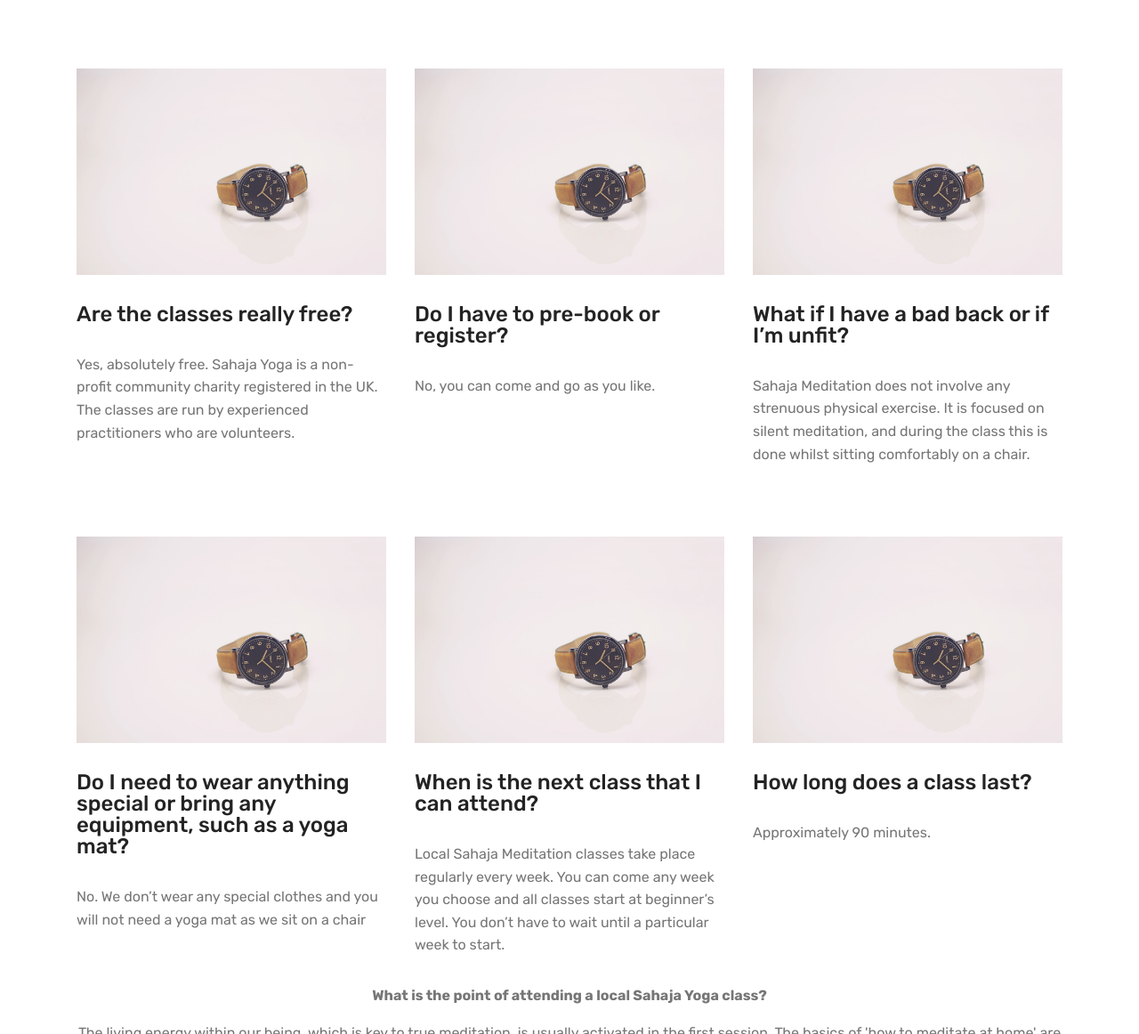
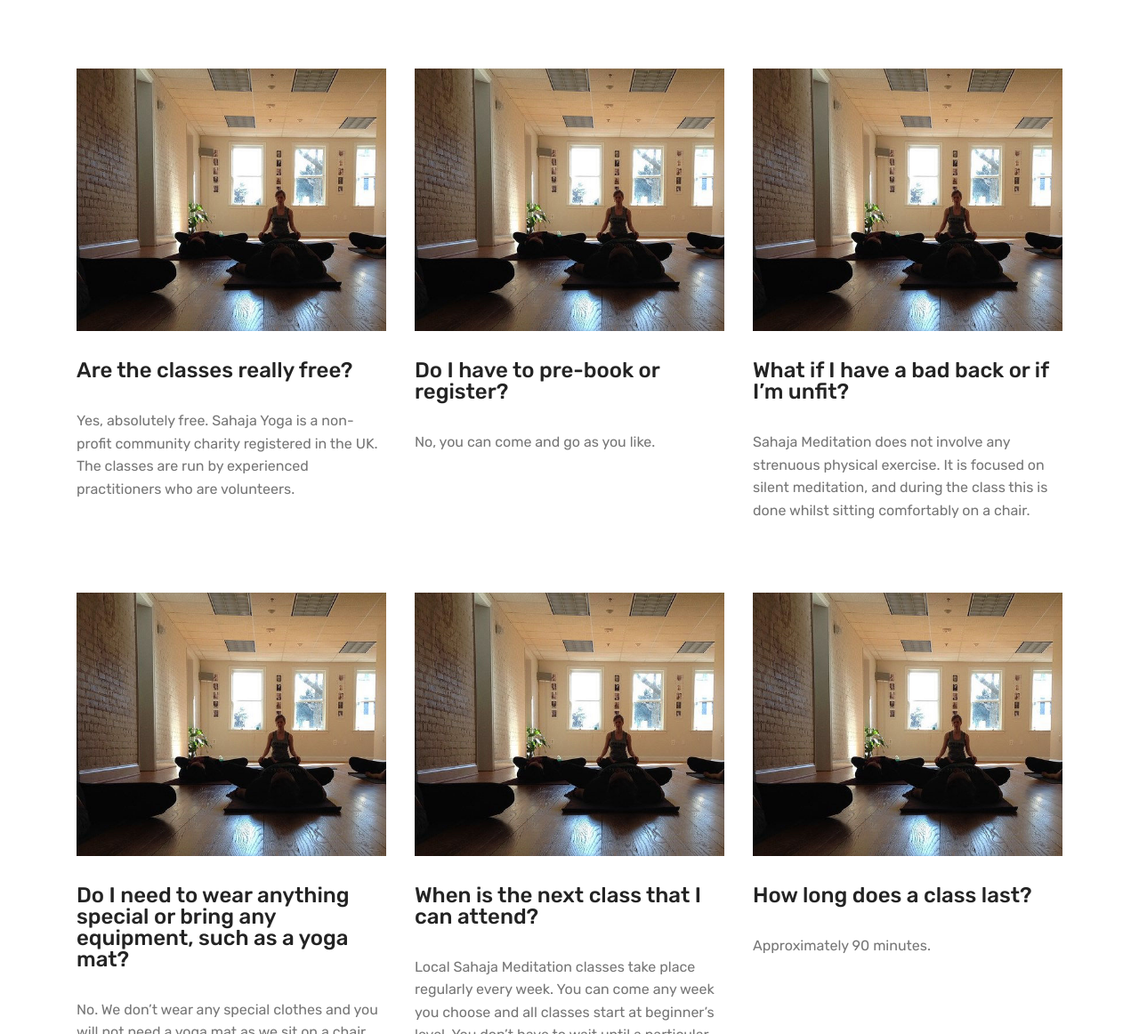
Before and after one commit to nigelmob/NewEaling, a plain HTML site: page whattoexpect.html in a window 1280 px wide. Shown: the part 576-1738 px from the top of the page at 89% size. Drawn offline with Linux system fonts and the light colour scheme.

Commit message:
create github pages

```diff
--- a/assets/images/hashes.json
+++ b/assets/images/hashes.json
@@ -1 +1 @@
-{"stH1QU4EobeuT0fbOR2UhA==":"friendsmeetinghouseealing-1-1590x596.jpg","MnZ/kVaTJvAJcSpmgUmyfw==":"hhsm5-530x428.jpg","eV/xdd4UVz9vBNB3pUuDoQ==":"med5-397x280.jpg","54gGOAkKq9UNRvyyhE6aoA==":"med3-384x270.jpg","XB/BZtoJHjDsE+NOnLyksA==":"med14-373x250.jpg","jRw7aTydVdlmVQbk55rFxw==":"med13-374x251.jpg"}
+{"stH1QU4EobeuT0fbOR2UhA==":"friendsmeetinghouseealing-1-1590x596.jpg","MnZ/kVaTJvAJcSpmgUmyfw==":"hhsm5-530x428.jpg","eV/xdd4UVz9vBNB3pUuDoQ==":"med5-397x280.jpg","54gGOAkKq9UNRvyyhE6aoA==":"med3-384x270.jpg","XB/BZtoJHjDsE+NOnLyksA==":"med14-373x250.jpg","jRw7aTydVdlmVQbk55rFxw==":"med13-374x251.jpg","8J2dE1rIsB0aK+HgrEifNA==":"med16-535x454.jpg"}
--- a/whattoexpect.html
+++ b/whattoexpect.html
@@ -113,7 +113,7 @@
             <div class="card col-12 col-md-6 p-3 col-lg-4">
                 <div class="card-wrapper">
                     <div class="card-img">
-                        <img src="assets/images/product1.jpg" alt="">
+                        <img src="assets/images/med16-535x454.jpg" alt="" title="">
                     </div>
                     <div class="card-box">
                         <h4 class="card-title mbr-fonts-style display-5">Are the classes really free?</h4>
@@ -129,7 +129,7 @@
             <div class="card col-12 col-md-6 p-3 col-lg-4">
                 <div class="card-wrapper">
                     <div class="card-img">
-                        <img src="assets/images/product1.jpg" alt="">
+                        <img src="assets/images/med16-535x454.jpg" alt="" title="">
                     </div>
                     <div class="card-box">
                         <h4 class="card-title mbr-fonts-style display-5">Do I have to pre-book or register?</h4>
@@ -145,7 +145,7 @@
             <div class="card col-12 col-md-6 p-3 col-lg-4 last-child">
                 <div class="card-wrapper">
                     <div class="card-img">
-                        <img src="assets/images/product1.jpg" alt="">
+                        <img src="assets/images/med16-535x454.jpg" alt="" title="">
                     </div>
                     <div class="card-box">
                         <h4 class="card-title mbr-fonts-style display-5">What if I have a bad back or if I’m unfit?</h4>
@@ -181,7 +181,7 @@
             <div class="card col-12 col-md-6 p-3 col-lg-4">
                 <div class="card-wrapper">
                     <div class="card-img">
-                        <img src="assets/images/product1.jpg" alt="">
+                        <img src="assets/images/med16-535x454.jpg" alt="" title="">
                     </div>
                     <div class="card-box">
                         <h4 class="card-title mbr-fonts-style display-5">Do I need to wear anything special or bring any equipment, such as a yoga mat?</h4>
@@ -197,7 +197,7 @@
             <div class="card col-12 col-md-6 p-3 col-lg-4">
                 <div class="card-wrapper">
                     <div class="card-img">
-                        <img src="assets/images/product1.jpg" alt="">
+                        <img src="assets/images/med16-535x454.jpg" alt="" title="">
                     </div>
                     <div class="card-box">
                         <h4 class="card-title mbr-fonts-style display-5">When is the next class that I can attend?</h4>
@@ -213,7 +213,7 @@
             <div class="card col-12 col-md-6 p-3 col-lg-4 last-child">
                 <div class="card-wrapper">
                     <div class="card-img">
-                        <img src="assets/images/product1.jpg" alt="">
+                        <img src="assets/images/med16-535x454.jpg" alt="" title="">
                     </div>
                     <div class="card-box">
                         <h4 class="card-title mbr-fonts-style display-5">How long does a class last?</h4>
```
Also changed, not shown: assets/images/med16-535x454.jpg (added), 1 other file.
